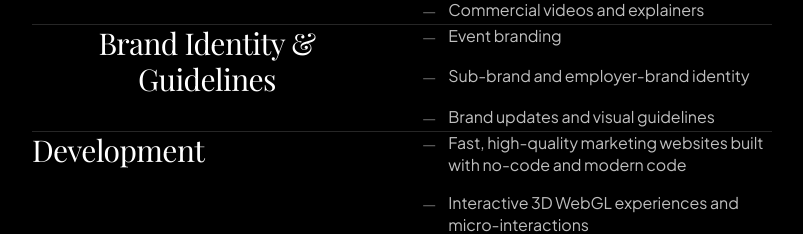
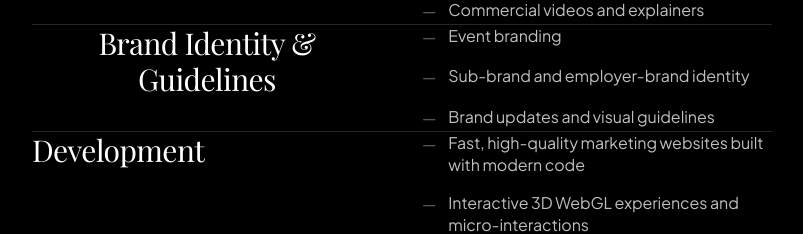
Before and after one commit to byanam/agencyyy, a React (Vite) app: page / in a window 1280 px wide. Shown: the part 4320-4554 px from the top of the page, without its empty margins (238-1041 px from the left). Built offline with nearby package versions, Linux system fonts and the light colour scheme; a web font is replaced by a local one.

Commit message:
layout(services): harmonize section vertical padding with cases rhythm

```diff
--- a/src/components/Services.jsx
+++ b/src/components/Services.jsx
@@ -38,7 +38,7 @@ const SERVICES_DATA = [
   {
     title: "Development",
     deliverables: [
-      "Fast, high-quality marketing websites built with no-code and modern code",
+      "Fast, high-quality marketing websites built with modern code",
       "Interactive 3D WebGL experiences and micro-interactions",
       "Full responsive optimization and accessibility compliance",
     ],
@@ -51,7 +51,7 @@ export default function Services({ isClone = false }) {
   return (
     <section
       id={isClone ? undefined : "services"}
-      className="relative w-full bg-black px-4 py-32 sm:py-44 select-none flex flex-col items-center justify-center text-center"
+      className="relative w-full bg-black px-4 py-36 sm:py-48 select-none flex flex-col items-center justify-center text-center"
       style={{ textAlign: "center" }}
     >
       <div className="container-redis-services flex flex-col items-center justify-center text-center">
```
